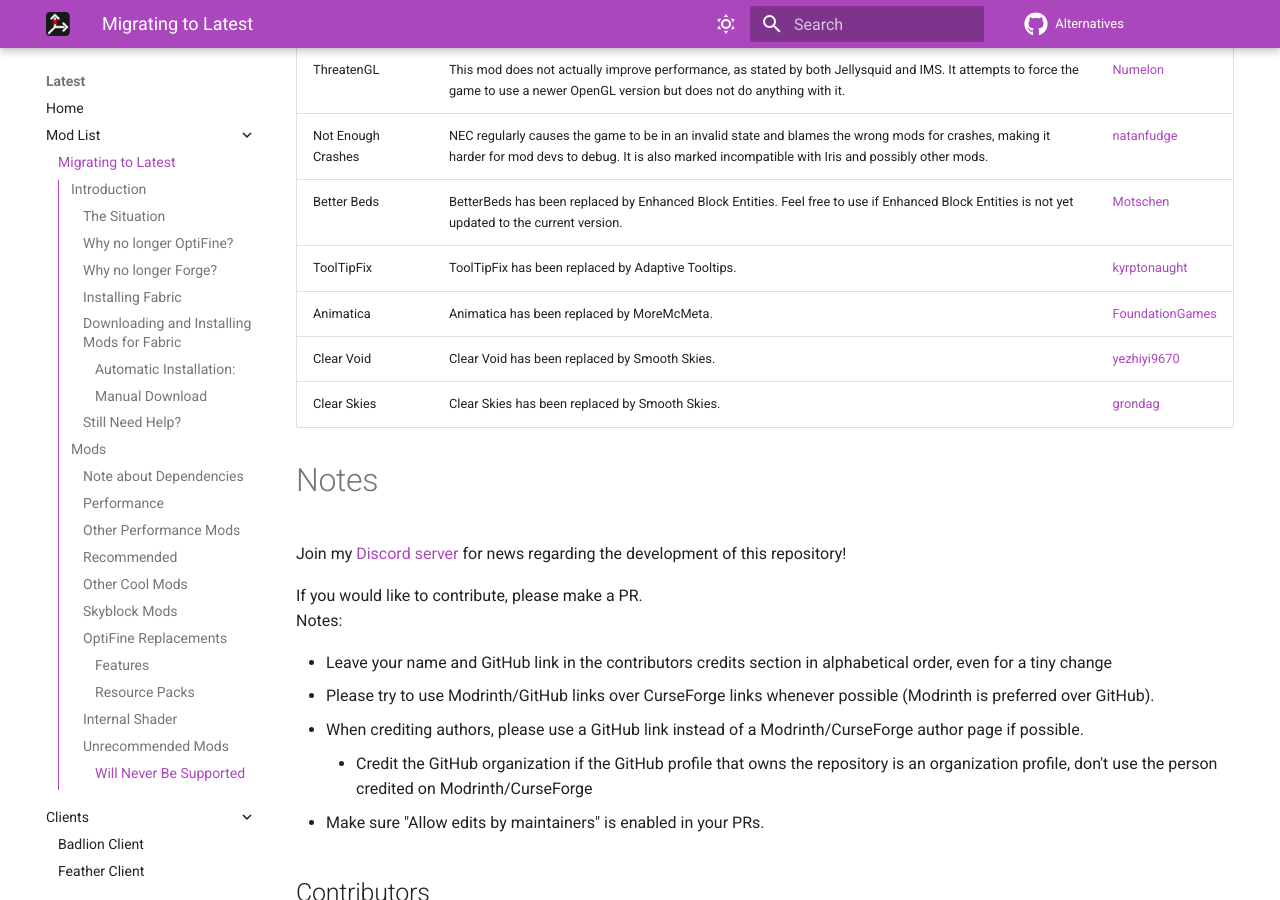
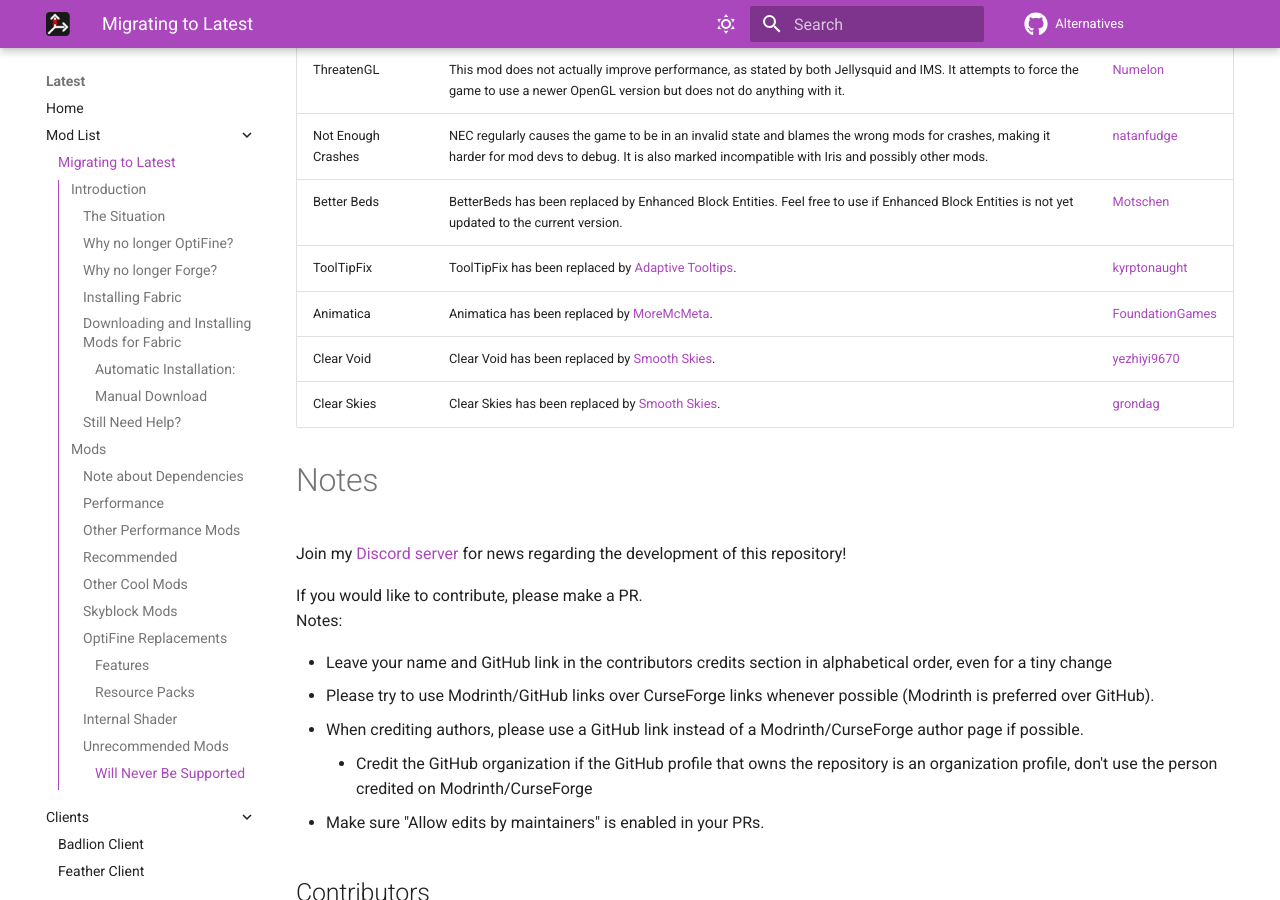
Before and after one commit to MicrocontrollersDev/Alternatives, an MkDocs documentation site: the page built from docs/latest/migrating.md, in a window 1280 px wide and 900 px high, scrolled down 12727 px. Built offline with MkDocs 1.6.1 and Material for MkDocs 9.7.7, drawn with Linux system fonts in a browser that asks for light colours; comment, search, counter and statistics services are not loaded; part of the change alters nothing that is shown.

```diff
--- a/docs/latest/migrating.md
+++ b/docs/latest/migrating.md
@@ -275,10 +275,10 @@ These are mods that are not recommended for use. They have either been replaced
 | ThreatenGL | This mod does not actually improve performance, as stated by both Jellysquid and IMS. It attempts to force the game to use a newer OpenGL version but does not do anything with it. | [Numelon](https://github.com/Numelon-Softworks) |
 | Not Enough Crashes | NEC regularly causes the game to be in an invalid state and blames the wrong mods for crashes, making it harder for mod devs to debug. It is also marked incompatible with Iris and possibly other mods. | [natanfudge](https://github.com/natanfudge) |
 | Better Beds | BetterBeds has been replaced by Enhanced Block Entities. Feel free to use if Enhanced Block Entities is not yet updated to the current version.| [Motschen](https://github.com/Motschen) |
-| ToolTipFix | ToolTipFix has been replaced by Adaptive Tooltips. | [kyrptonaught](https://github.com/kyrptonaught) |
-| Animatica | Animatica has been replaced by MoreMcMeta. | [FoundationGames](https://github.com/FoundationGames) |
-| Clear Void | Clear Void has been replaced by Smooth Skies. | [yezhiyi9670](https://github.com/yezhiyi9670) |
-| Clear Skies | Clear Skies has been replaced by Smooth Skies. | [grondag](https://github.com/grondag) |
+| ToolTipFix | ToolTipFix has been replaced by [Adaptive Tooltips](https://modrinth.com/mod/adaptive-tooltips). | [kyrptonaught](https://github.com/kyrptonaught) |
+| Animatica | Animatica has been replaced by [MoreMcMeta](https://modrinth.com/mod/moremcmeta). | [FoundationGames](https://github.com/FoundationGames) |
+| Clear Void | Clear Void has been replaced by [Smooth Skies](https://modrinth.com/mod/smooth-skies). | [yezhiyi9670](https://github.com/yezhiyi9670) |
+| Clear Skies | Clear Skies has been replaced by [Smooth Skies](https://modrinth.com/mod/smooth-skies). | [grondag](https://github.com/grondag) |
 
 # Notes
 
```
